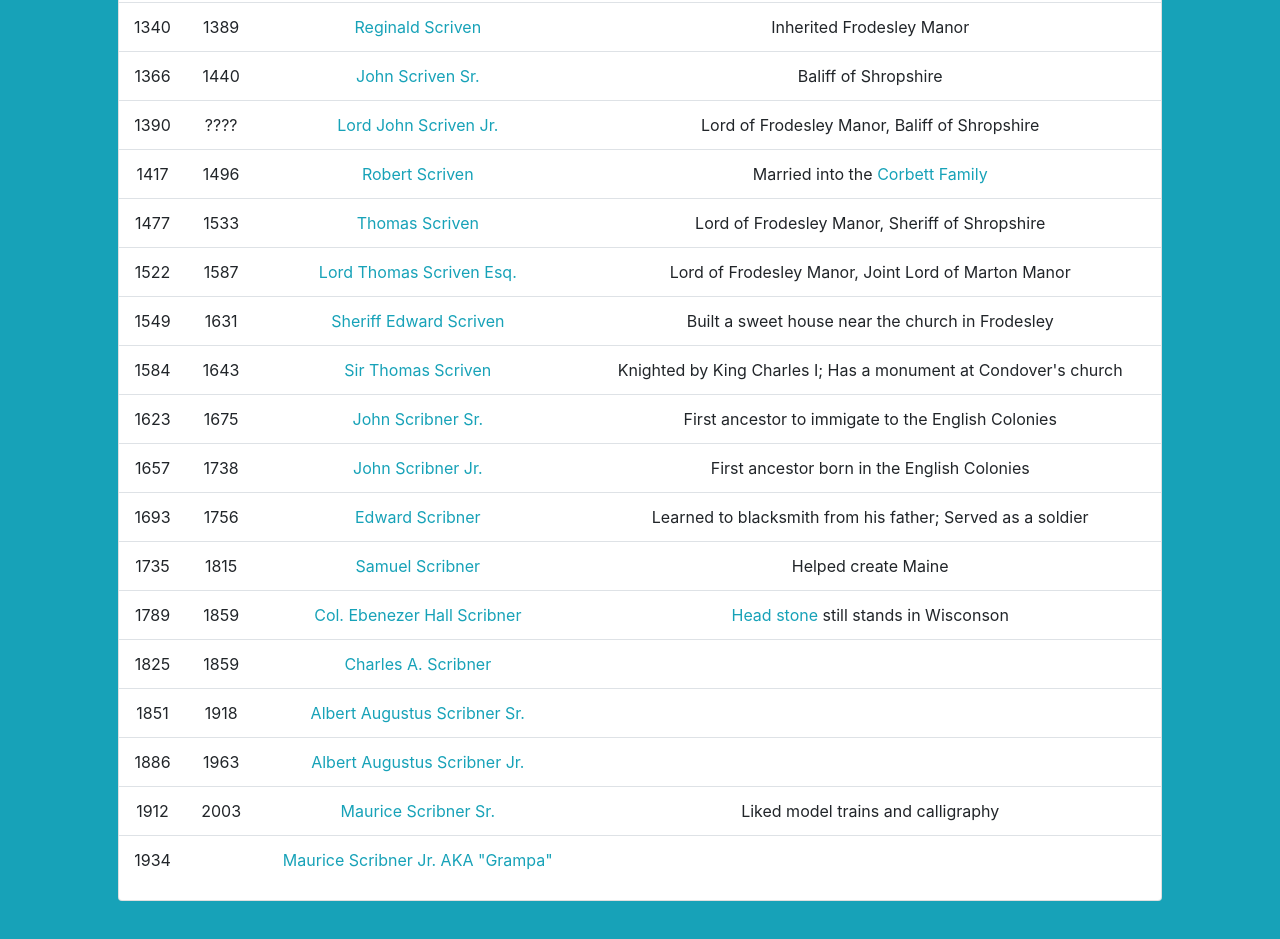
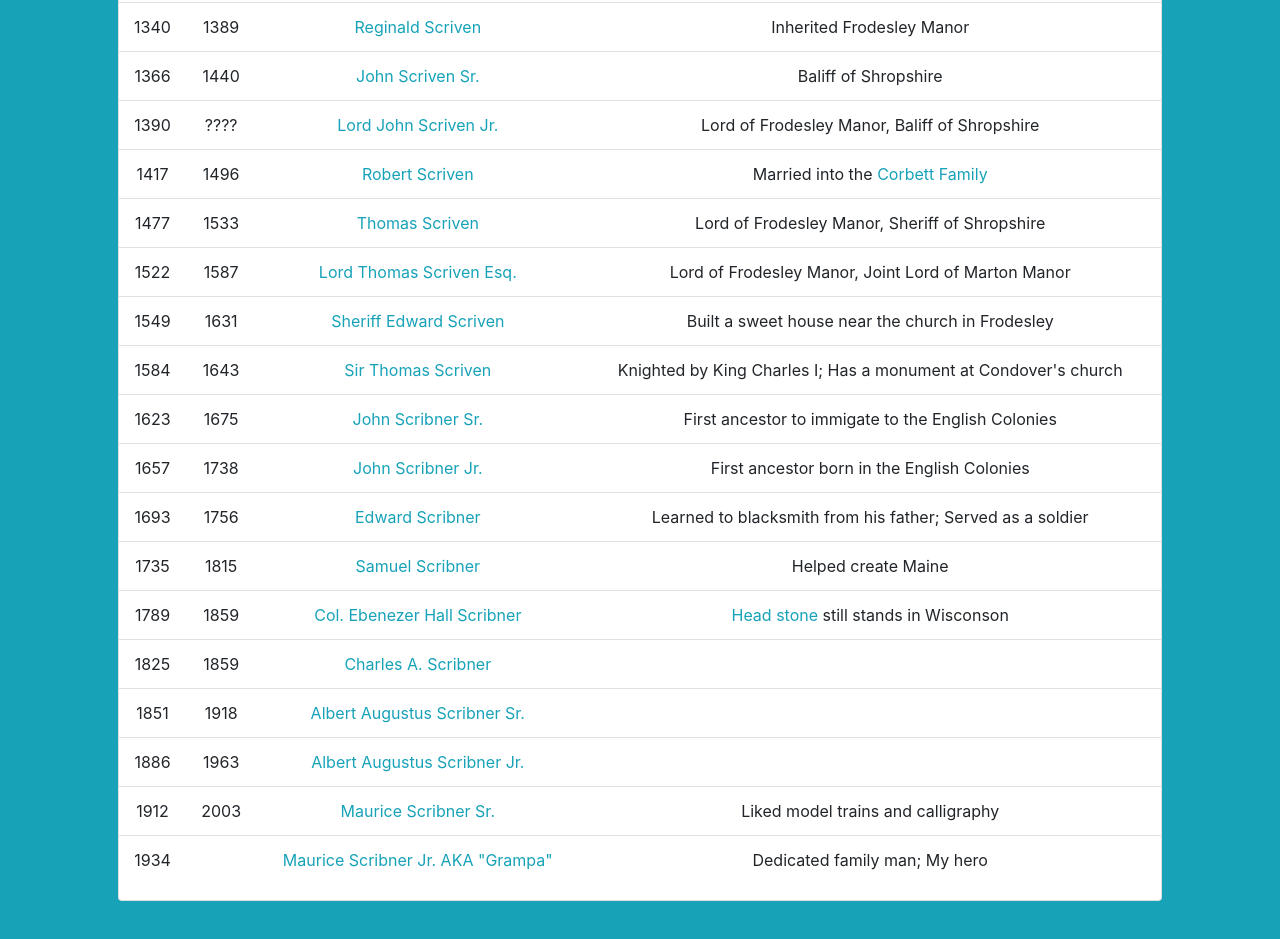
Before and after one commit to Nishimura-Katsuo/scribner, a plain HTML site: page index.html in a window 1280 px wide. Shown: the part 418-1357 px from the top of the page. Drawn offline with nearby package versions, Linux system fonts and the light colour scheme.

Commit message:
Updated notes

```diff
--- a/index.html
+++ b/index.html
@@ -41,7 +41,7 @@
 					<tr><td>1851</td><td>1918</td><td><a class="text-info" target="_blank" href="http://www.scribnerfamilies.org/ghtoutnew/gp1220.htm">Albert Augustus Scribner Sr.</a></td><td></td></tr>
 					<tr><td>1886</td><td>1963</td><td><a class="text-info" target="_blank" href="http://www.scribnerfamilies.org/ghtoutnew/gp1373.htm">Albert Augustus Scribner Jr.</a></td><td></td></tr>
 					<tr><td>1912</td><td>2003</td><td><a class="text-info" target="_blank" href="http://www.scribnerfamilies.org/ghtoutnew/gp3259.htm">Maurice Scribner Sr.</a></td><td>Liked model trains and calligraphy</td></tr>
-					<tr><td>1934</td><td></td><td><a class="text-info" target="_blank" href="http://www.scribnerfamilies.org/ghtoutnew/gp11348.htm">Maurice Scribner Jr. AKA "Grampa"</a></td><td></td></tr>
+					<tr><td>1934</td><td></td><td><a class="text-info" target="_blank" href="http://www.scribnerfamilies.org/ghtoutnew/gp11348.htm">Maurice Scribner Jr. AKA "Grampa"</a></td><td>Dedicated family man; My hero</td></tr>
 				</tbody>
 			</table>
 		</div>
```
